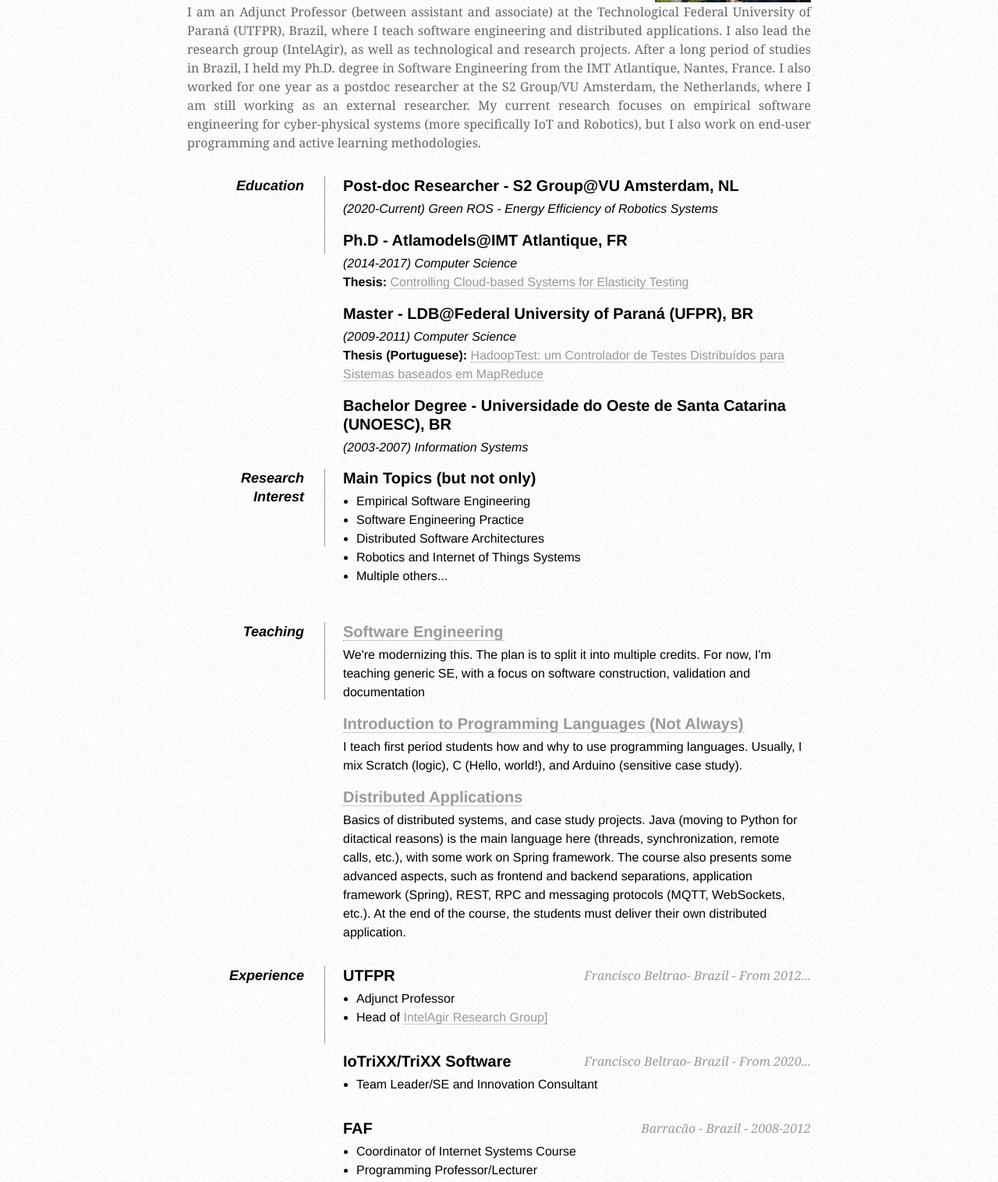
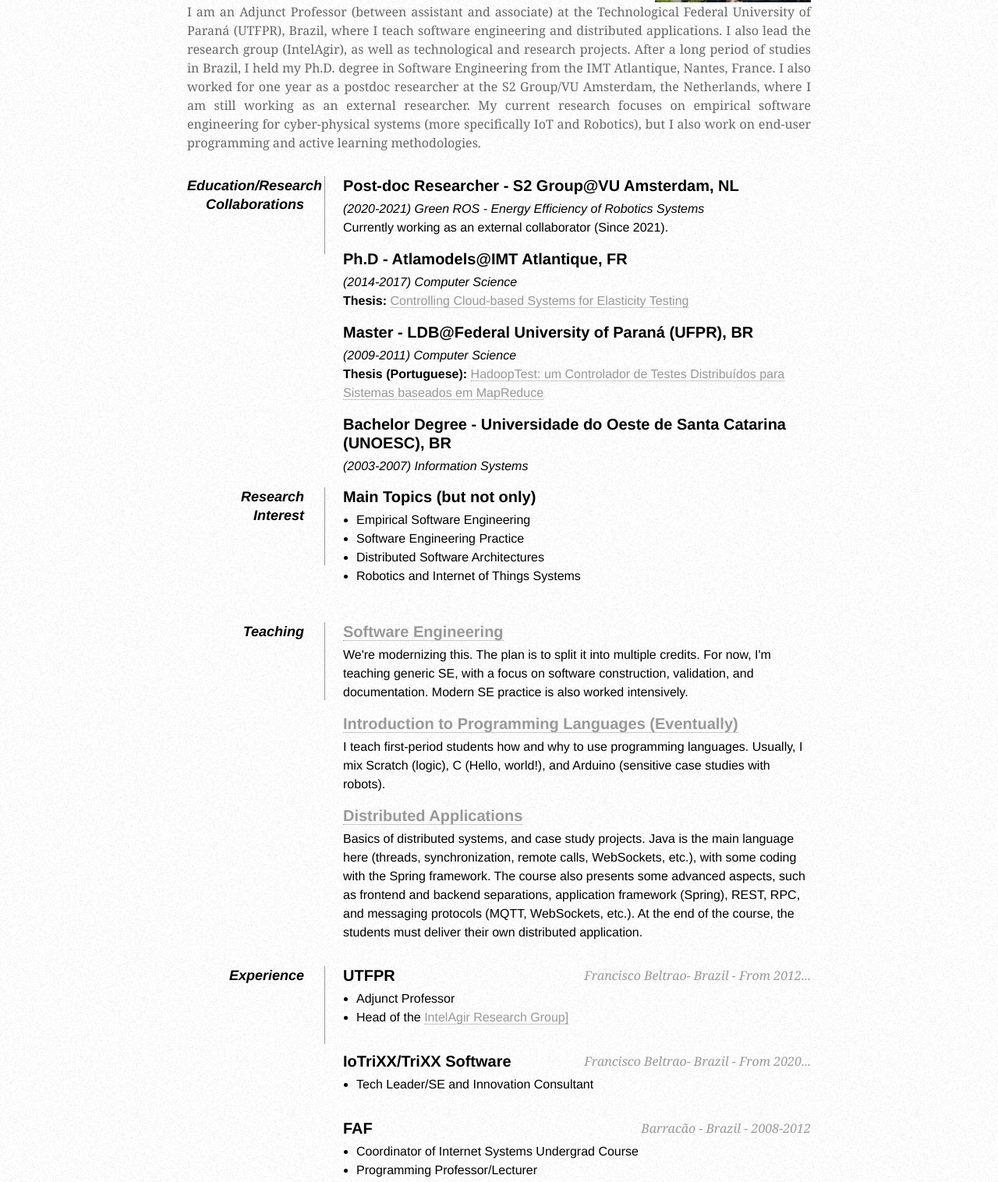
Before and after one commit to michelalbonico/pagina-pessoal-antiga, a plain HTML site: page index.html in a window 1280 px wide. Shown: the part 214-1730 px from the top of the page at 78% size. Drawn offline with Linux system fonts and the light colour scheme.

Commit message:
Update index.html

```diff
--- a/index.html
+++ b/index.html
@@ -73,10 +73,10 @@
         <dl>
             <dd class="clear"></dd>
 
-            <dt>Education</dt>
+            <dt>Education/Research Collaborations</dt>
             <dd>
-                <h2>Post-doc Researcher - S2 Group@VU Amsterdam, NL</h2><i>(2020-Current) Green ROS - Energy Efficiency of Robotics Systems</i>
-                <p></p>
+                <h2>Post-doc Researcher - S2 Group@VU Amsterdam, NL</h2><i>(2020-2021) Green ROS - Energy Efficiency of Robotics Systems</i>
+                <p>Currently working as an external collaborator (Since 2021).</p>
                 <h2>Ph.D - Atlamodels@IMT Atlantique, FR</h2><i>(2014-2017) Computer Science</i>
                 <p><strong>Thesis:</strong> <a href="https://drive.google.com/open?id=0B9F0tIojNbv9YnQyZ21fcUhjU0E" target="_blank">Controlling Cloud-based Systems for Elasticity Testing</a><br />
                 <h2>Master - LDB@Federal University of Paraná (UFPR), BR</h2><i>(2009-2011) Computer Science</i>
@@ -95,7 +95,6 @@
                     <li>Software Engineering Practice</li>
                     <li>Distributed Software Architectures</li>
                     <li>Robotics and Internet of Things Systems</li>
-                    <li>Multiple others... </li>
                 </ul>
             </dd>
 
@@ -104,15 +103,15 @@
             <dt>Teaching</dt>
             <dd>
                 <h2><a href="#" target="_blank">Software Engineering</a></h2>
-                <p>We're modernizing this. The plan is to split it into multiple credits. For now, I'm teaching generic SE, with a focus on software construction, validation and documentation</p>
+                <p>We're modernizing this. The plan is to split it into multiple credits. For now, I'm teaching generic SE, with a focus on software construction, validation, and documentation. Modern SE practice is also worked intensively.</p>
 
-                <h2><a href="https://github.com/michelalbonico/LP32L" target="_blank">Introduction to Programming Languages (Not Always)</a></h2>
-                <p>I teach first period students how and why to use programming languages. Usually, I mix Scratch (logic), C (Hello, world!), and Arduino (sensitive case study).</p>
+                <h2><a href="https://github.com/michelalbonico/LP32L" target="_blank">Introduction to Programming Languages (Eventually)</a></h2>
+                <p>I teach first-period students how and why to use programming languages. Usually, I mix Scratch (logic), C (Hello, world!), and Arduino (sensitive case studies with robots).</p>
 
                 <h2><a href="https://github.com/michelalbonico/AD37L" target="_blank">Distributed Applications</a></h2>
-                <p>Basics of distributed systems, and case study projects. Java (moving to Python for ditactical reasons) is the main language here (threads, synchronization, remote calls, etc.),
-                    with some work on Spring framework.
-                    The course also presents some advanced aspects, such as frontend and backend separations, application framework (Spring), REST, RPC and messaging protocols (MQTT, WebSockets, etc.).
+                <p>Basics of distributed systems, and case study projects. Java is the main language here (threads, synchronization, remote calls, WebSockets, etc.),
+                    with some coding with the Spring framework.
+                    The course also presents some advanced aspects, such as frontend and backend separations, application framework (Spring), REST, RPC, and messaging protocols (MQTT, WebSockets, etc.).
                     At the end of the course, the students must deliver their own distributed application. </p>
             </dd>
 
@@ -123,17 +122,17 @@
                 <h2>UTFPR <span>Francisco Beltrao- Brazil - From 2012...</span></h2>
                 <ul>
                     <li>Adjunct Professor</li>
-                    <li>Head of <a href="https://intelagir-research-group.github.io/" target="_blank">IntelAgir Research Group]</a></li>
+                    <li>Head of the <a href="https://intelagir-research-group.github.io/" target="_blank">IntelAgir Research Group]</a></li>
                 </ul>
 
                 <h2>IoTriXX/TriXX Software <span>Francisco Beltrao- Brazil - From 2020...</span></h2>
                 <ul>
-                    <li>Team Leader/SE and Innovation Consultant</li>
+                    <li>Tech Leader/SE and Innovation Consultant</li>
                 </ul>
 
                 <h2>FAF<span>Barracão - Brazil - 2008-2012</span></h2>
                 <ul>
-                    <li>Coordinator of Internet Systems Course </li>
+                    <li>Coordinator of Internet Systems Undergrad Course </li>
                     <li>Programming Professor/Lecturer</li>
                 </ul>
 
```
